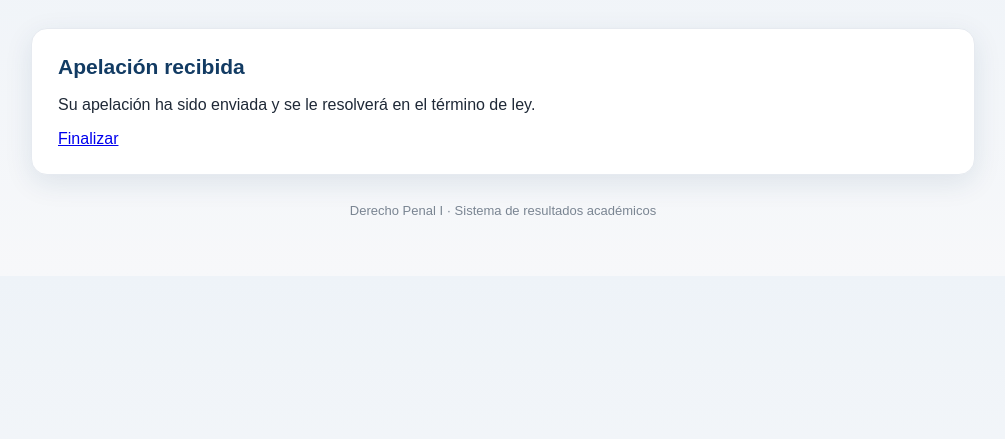
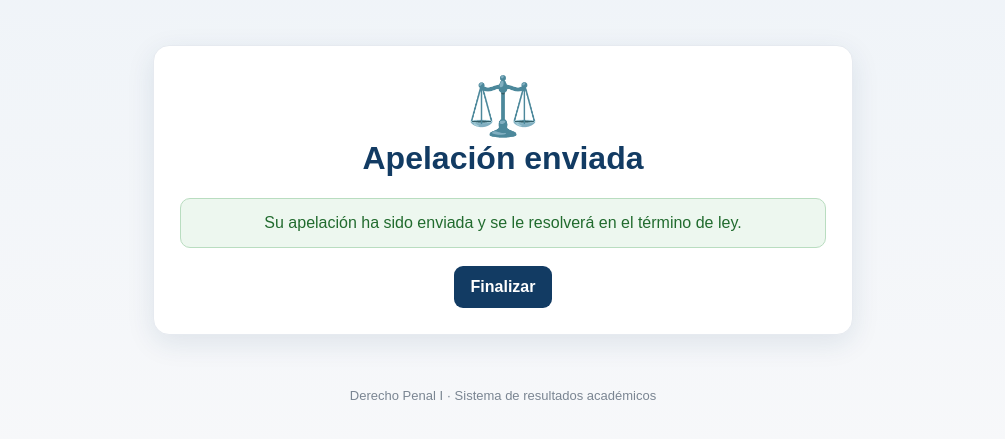
Before and after one commit to ruizmarcos441/derecho-penal-I, a Flask app: template templates/appeal_sent.html in a window 1280 px wide. Shown: the part 119-558 px from the top of the page, without its empty margins (137-1142 px from the left). Run offline with Flask 3, Linux system fonts and the light colour scheme; the template is opened without the code that fills it, so the values that code supplies are empty.

Commit message:
Update appeal_sent.html

```diff
--- a/templates/appeal_sent.html
+++ b/templates/appeal_sent.html
@@ -1 +1,27 @@
-{% extends "base.html" %}{% block content %}<div class="card"><h2>Apelación recibida</h2><p>Su apelación ha sido enviada y se le resolverá en el término de ley.</p><a href="/logout">Finalizar</a></div>{% endblock %}
+{% extends "base.html" %}
+
+{% block content %}
+
+<div class="card" style="max-width:700px;margin:45px auto;text-align:center">
+
+    <div style="font-size:58px">
+        ⚖️
+    </div>
+
+    <h1>
+        Apelación enviada
+    </h1>
+
+    <div class="notice">
+        Su apelación ha sido enviada y se le resolverá en el término de ley.
+    </div>
+
+    <br>
+
+    <a class="btn" href="/logout">
+        Finalizar
+    </a>
+
+</div>
+
+{% endblock %}
```
